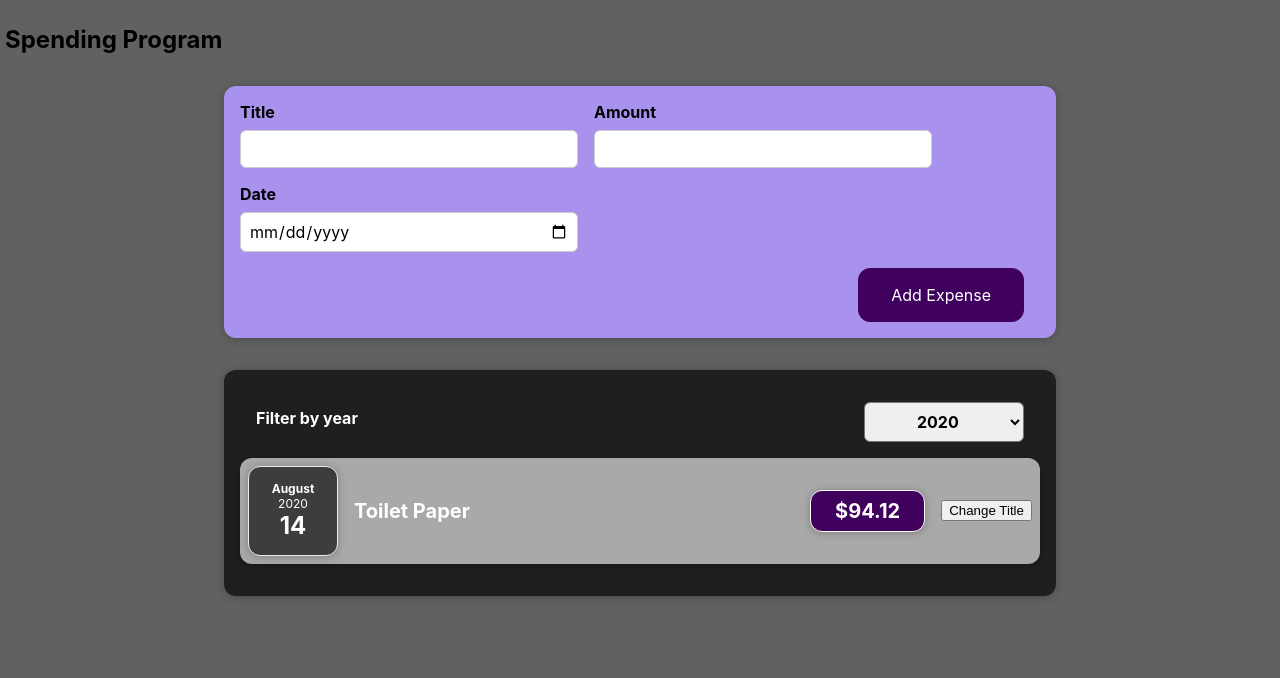
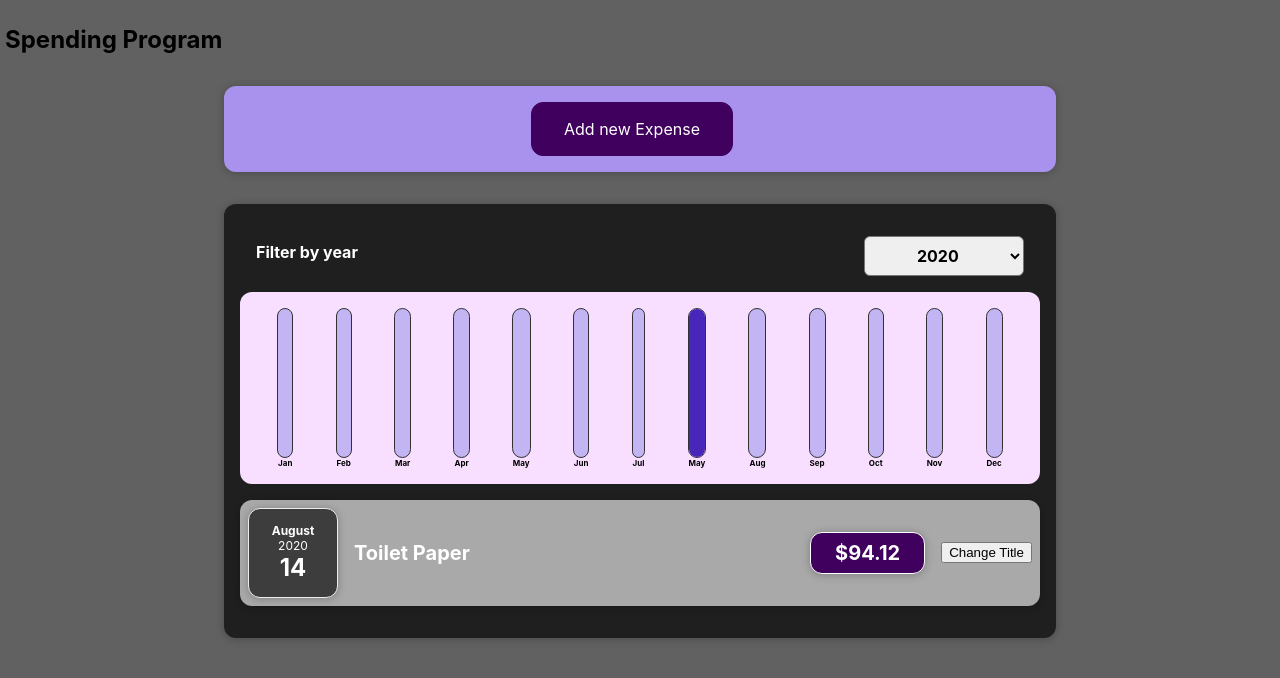
Before and after one commit to mariiamasliuk/spending, a React (Create React App) app: page / in a window 1280 px wide. Shown: the top 678 px of the page. Built offline with nearby package versions, Linux system fonts and the light colour scheme.

Commit message:
add Chart

```diff
--- /dev/null
+++ b/src/components/Chart/Chart.js
@@ -0,0 +1,22 @@
+import React from "react";
+import "./Chart.scss";
+import ChartBar from "./ChartBar";
+
+const Chart = (props) => {
+  const dataPointValues = props.dataPoint.map((cur) => cur.value);
+  const totalMaximum = Math.max(...dataPointValues);
+  return (
+    <div className='chart'>
+      {props.dataPoint.map((dataPoint) => (
+        <ChartBar
+          key={dataPoint.label}
+          value={dataPoint.value}
+          maxValue={totalMaximum}
+          label={dataPoint.label}
+        />
+      ))}
+    </div>
+  );
+};
+
+export default Chart;
--- /dev/null
+++ b/src/components/Chart/Chart.scss
@@ -0,0 +1,9 @@
+.chart {
+  padding: 1rem;
+  border-radius: 12px;
+  background-color: #f8dfff;
+  text-align: center;
+  display: flex;
+  justify-content: space-around;
+  height: 10rem;
+}
--- /dev/null
+++ b/src/components/Chart/ChartBar.js
@@ -0,0 +1,22 @@
+import React from "react";
+import "./ChartBar.scss";
+const ChartBar = (props) => {
+  let barFillHeight = "0%";
+
+  if (props.maxValue > 0) {
+    barFillHeight = Math.round((props.value / props.maxValue) * 100) + "%";
+  }
+  return (
+    <div className='chart-bar'>
+      <div className='chart-bar__inner'>
+        <div
+          className='chart-bar__fill'
+          style={{ height: barFillHeight }}
+        ></div>
+      </div>
+      <div className='chart-bar__label'>{props.label}</div>
+    </div>
+  );
+};
+
+export default ChartBar;
--- /dev/null
+++ b/src/components/Chart/ChartBar.scss
@@ -0,0 +1,30 @@
+.chart-bar {
+  height: 100%;
+  display: flex;
+  flex-direction: column;
+  align-items: center;
+
+  &__inner{
+    height: 100%;
+    width: 100%;
+    border: 1px solid #313131;
+    border-radius: 12px;
+    background-color: #c3b4f3;
+    overflow: hidden;
+    display: flex;
+    flex-direction: column;
+    justify-content: flex-end;
+  }
+
+  &__fill{
+    background-color: #4826b9;
+    width: 100%;
+    transition: all 0.3s ease-out;
+  }
+
+  &__label{
+    font-weight: bold;
+    font-size: 0.5rem;
+    text-align: center;
+  }
+}
--- a/src/components/Expenses/Expenses.js
+++ b/src/components/Expenses/Expenses.js
@@ -1,6 +1,7 @@
 import { useState } from "react";
 import ExpensesList from "./ExpensesList";
 import ExpenseFilter from "./ExpenseFilter";
+import ExpensesChart from "./ExpensesChart";
 
 import Card from "../UI/Card";
 import "./Expenses.scss";
@@ -21,6 +22,7 @@
         selectedYear={filteredYear}
         filterYear={filterYearHandler}
       />
+      <ExpensesChart expenses={filteredExpenses} />
       <ExpensesList items={filteredExpenses} />
     </Card>
   );
--- /dev/null
+++ b/src/components/Expenses/ExpensesChart.js
@@ -0,0 +1,28 @@
+import React from "react";
+import Chart from "../Chart/Chart";
+
+const ExpensesChart = (props) => {
+  const chartDataPoint = [
+    { label: "Jan", value: 0 },
+    { label: "Feb", value: 0 },
+    { label: "Mar", value: 0 },
+    { label: "Apr", value: 0 },
+    { label: "May", value: 0 },
+    { label: "Jun", value: 0 },
+    { label: "Jul", value: 0 },
+    { label: "May", value: 0 },
+    { label: "Aug", value: 0 },
+    { label: "Sep", value: 0 },
+    { label: "Oct", value: 0 },
+    { label: "Nov", value: 0 },
+    { label: "Dec", value: 0 },
+  ];
+
+  for (const expense of props.expenses) {
+    const expenseMonth = expense.date.getMonth(); //Jan => 0
+    chartDataPoint[expenseMonth].value += expense.amount;
+  }
+  return <Chart dataPoint={chartDataPoint} />;
+};
+
+export default ExpensesChart;
--- a/src/components/NewExpense/ExpenseForm.js
+++ b/src/components/NewExpense/ExpenseForm.js
@@ -2,6 +2,7 @@
 import "./ExpenseForm.scss";
 
 const ExpenseForm = (props) => {
+  const [showForm, setShowForm] = useState(false);
   const [userInput, setUserInput] = useState({
     title: "",
     amount: "",
@@ -23,6 +24,14 @@
       return { ...prevState, date: event.target.value };
     });
   };
+  const cancelFormHandler = () => {
+    setUserInput({
+      title: "",
+      amount: "",
+      date: "",
+    });
+    setShowForm(false);
+  };
   const submitHandler = (event) => {
     event.preventDefault();
     userInput.date = new Date(userInput.date);
@@ -34,6 +43,9 @@
       date: "",
     });
   };
+  if (!showForm) {
+    return <button onClick={() => setShowForm(true)}>Add new Expense</button>;
+  }
   return (
     <form onSubmit={submitHandler}>
       <div className='new-expense__controls'>
@@ -70,6 +82,7 @@
         </div>
       </div>
       <div className='new-expense__actions'>
+        <button onClick={cancelFormHandler}>Cancel</button>
         <button type='submit'>Add Expense</button>
       </div>
     </form>
```
